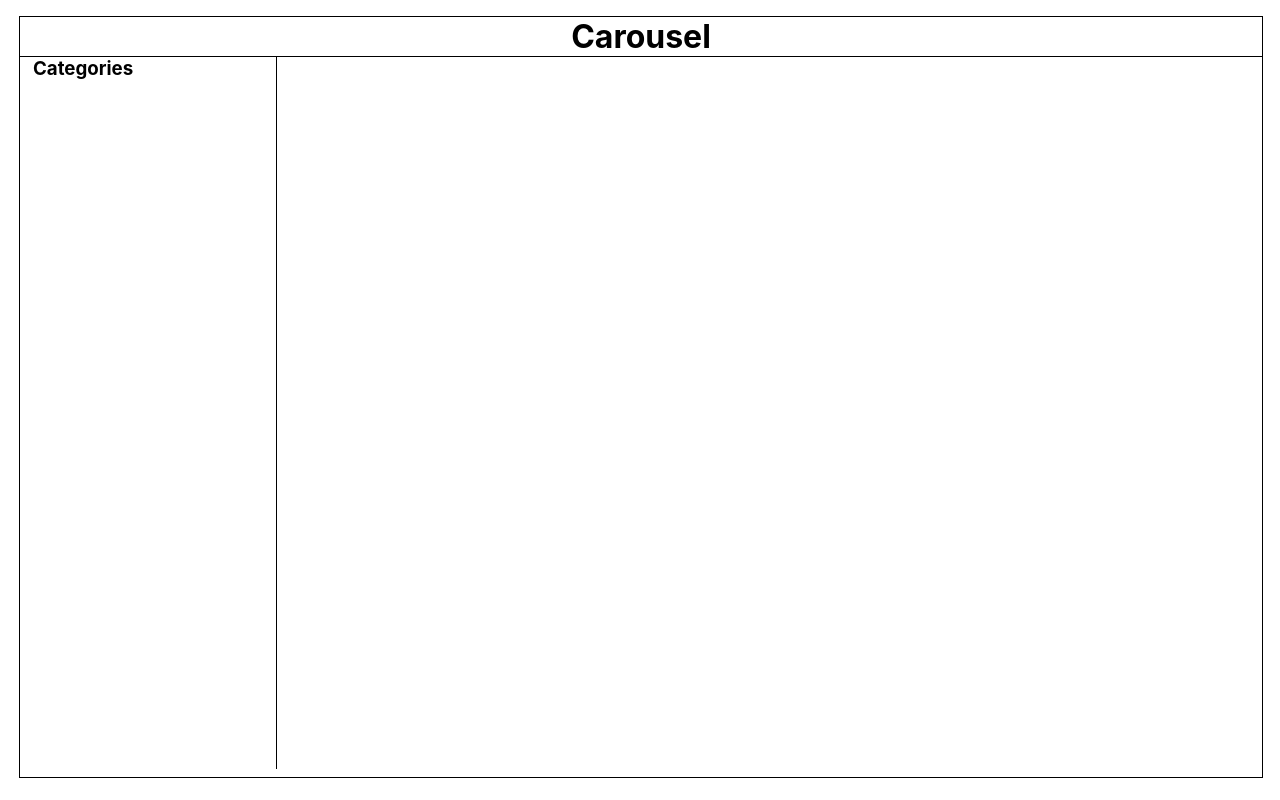
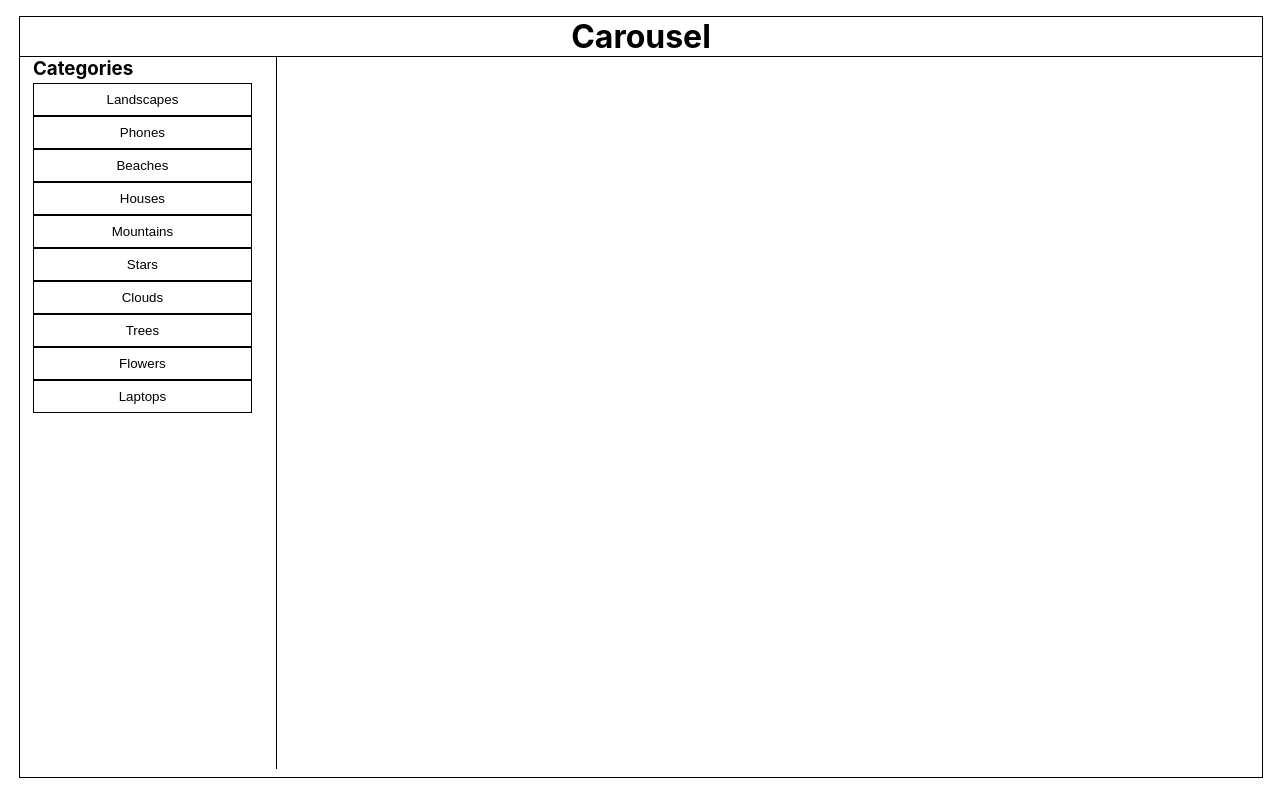
Before and after one commit to saqib0401/Image-Carousel, a React (Create React App) app in the folder frontend/: page / in a window 1280 px wide. Built offline with nearby package versions, Linux system fonts and the light colour scheme; no server answers.

Commit message:
adding categories section

```diff
--- /dev/null
+++ b/frontend/src/components/Categories.css
@@ -0,0 +1,35 @@
+.heading {
+  margin: 0;
+  padding-left: 1vw;
+  padding-bottom: 0;
+}
+.btn-group {
+  padding-left: 1vw;
+  padding-top: 0;
+  margin: 0;
+  margin-top: 3px;
+}
+.btn-group button {
+  background-color: white; /* Green background */
+  border: 1px solid black; /* Green border */
+  color: black; /* White text */
+  padding: 8px 10px; /* Some padding */
+  cursor: pointer; /* Pointer/hand icon */
+  width: 90%;
+  display: block; /* Make the buttons appear below each other */
+}
+
+.btn-group button:not(:last-child) {
+  border-bottom: none; /* Prevent double borders */
+}
+
+/* Add a background color on hover */
+.btn-group button:hover {
+  background-color: gray;
+  color: white;
+}
+
+li {
+  list-style: none;
+  padding: 0;
+}
--- a/frontend/src/components/Categories.js
+++ b/frontend/src/components/Categories.js
@@ -1,5 +1,7 @@
 import React, { useEffect } from "react";
 import axios from "axios";
+import imageData from "../imagesData";
+import "./Categories.css";
 
 const Categories = () => {
   useEffect(() => {
@@ -9,7 +11,14 @@ const Categories = () => {
   }, []);
   return (
     <div>
-      <h3 style={{ margin: 0, paddingLeft: "1vw" }}>Categories</h3>
+      <h3 className="heading">Categories</h3>
+      <ul className="btn-group">
+        {imageData.map((item) => (
+          <li key={item.category}>
+            <button>{item.category}</button>
+          </li>
+        ))}
+      </ul>
     </div>
   );
 };
--- /dev/null
+++ b/frontend/src/imagesData.js
@@ -0,0 +1,13 @@
+const imageData = [
+  { category: "Landscapes", numOfImg: 2, images: [] },
+  { category: "Phones", numOfImg: 2, images: [] },
+  { category: "Beaches", numOfImg: 2, images: [] },
+  { category: "Houses", numOfImg: 2, images: [] },
+  { category: "Mountains", numOfImg: 2, images: [] },
+  { category: "Stars", numOfImg: 2, images: [] },
+  { category: "Clouds", numOfImg: 2, images: [] },
+  { category: "Trees", numOfImg: 2, images: [] },
+  { category: "Flowers", numOfImg: 2, images: [] },
+  { category: "Laptops", numOfImg: 2, images: [] },
+];
+export default imageData;
```
Also changed, not shown: 2 other files (tests, documents, lock files or other folders).
